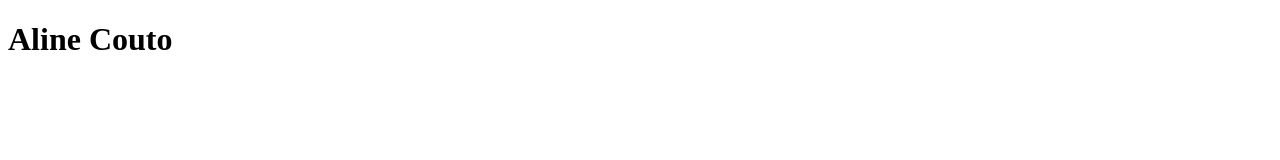
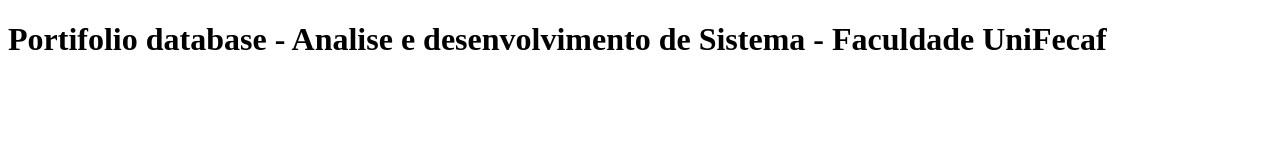
Before and after one commit to alinecouto99/portifoliodatabase, a plain HTML site: page index.html in a window 1280 px wide. Drawn offline with Linux system fonts and the light colour scheme.

Commit message:
Update index.html

```diff
--- a/index.html
+++ b/index.html
@@ -7,7 +7,7 @@
 </head>
 <body>
     <h1>
-        Aline Couto
+        Portifolio database - Analise e desenvolvimento de Sistema - Faculdade UniFecaf
     </h1>
 </body>
 </html>
```
